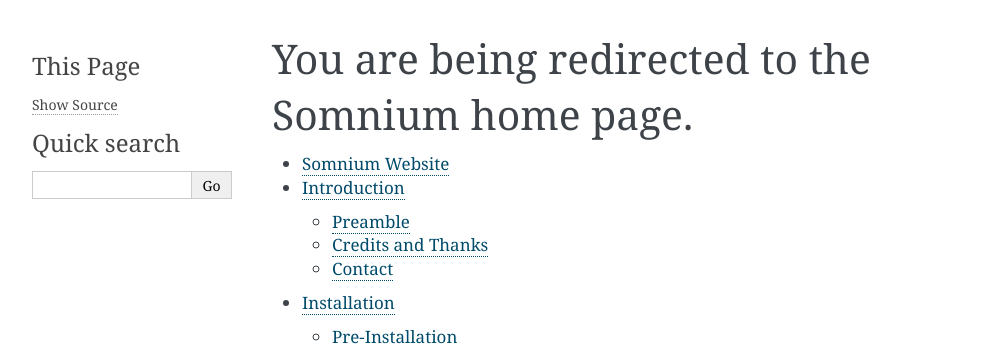
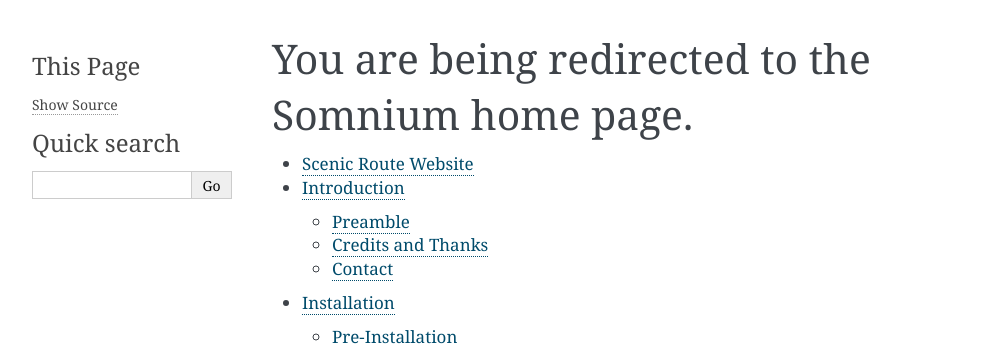
Before and after one commit to apoapse1/somnium-fur-enderal, a Sphinx documentation site: the page built from source/index.rst, in a window 1280 px wide. Shown: the top 346 px of the page, without its empty margins (148-1141 px from the left). Built offline with Sphinx 7.4.7, drawn with Linux system fonts in a browser that asks for light colours.

Commit message:
Update redirect.rst

```diff
--- a/source/redirect.rst
+++ b/source/redirect.rst
@@ -1,10 +1,10 @@
-Somnium Website
+Scenic Route Website
 ====================
 
 .. raw:: html
 
     <script type="text/javascript">
         if (String(window.location).indexOf("readthedocs") !== -1) {
-                window.location.replace('https://somnium-fur-enderal.readthedocs.io/en/latest/0_Home.html');
+                window.location.replace('https://www.scenicroute.games');
         }
     </script>
```
